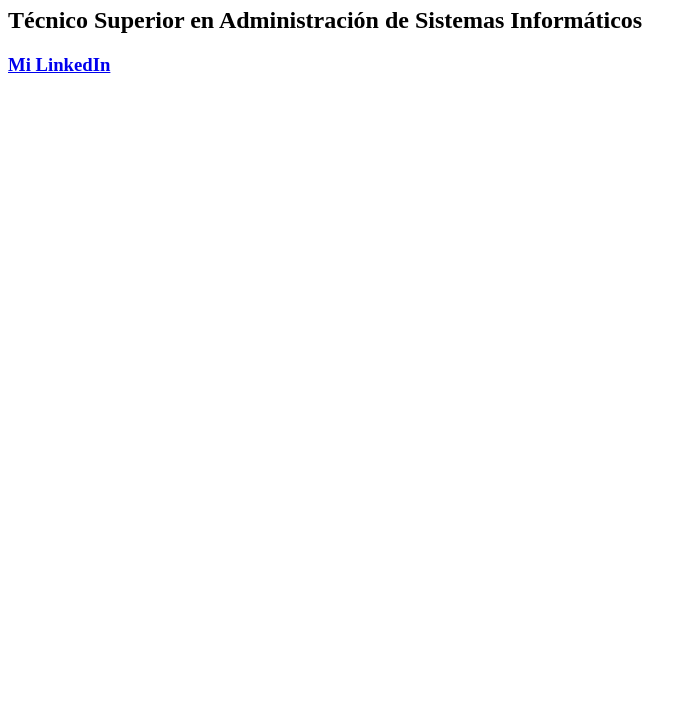
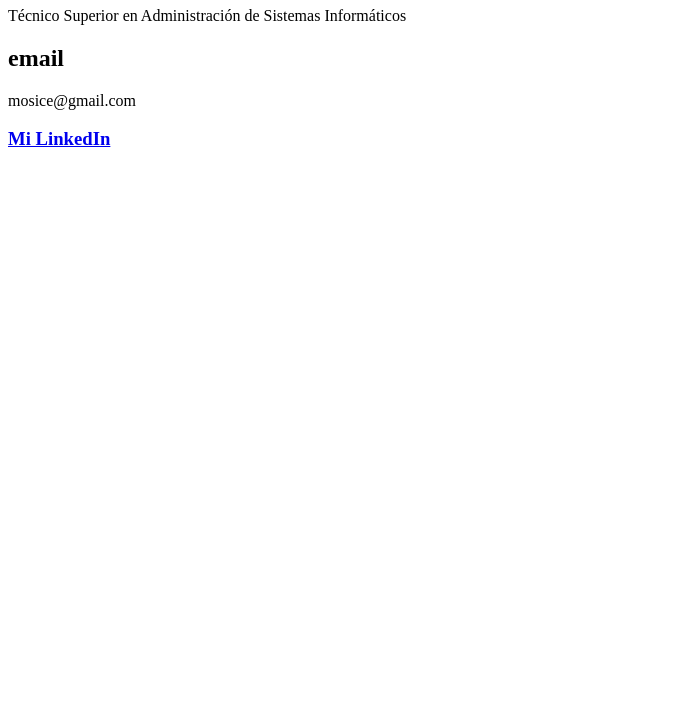
Before and after one commit to monicasimoF5/CV, a plain HTML site: page index.html in a window 1280 px wide. Shown: the part 73-800 px from the top of the page, without its empty margins (0-697 px from the left). Drawn offline with Linux system fonts and the light colour scheme.

Commit message:
add paragraphs

```diff
--- a/index.html
+++ b/index.html
@@ -7,7 +7,9 @@
 </head>
 <body>
     <h1>MÒNICA SIMÓ CEREZO</h1>
-    <h2>Técnico Superior en Administración de Sistemas Informáticos</h2>
+    <p>Técnico Superior en Administración de Sistemas Informáticos</p>
+    <h2>email</h2>
+    <p>mosice@gmail.com</p>
     <h3><a href="https://www.linkedin.com/in/mónica-simó"> Mi LinkedIn </a></h3>
 </body>
 </html>
```
